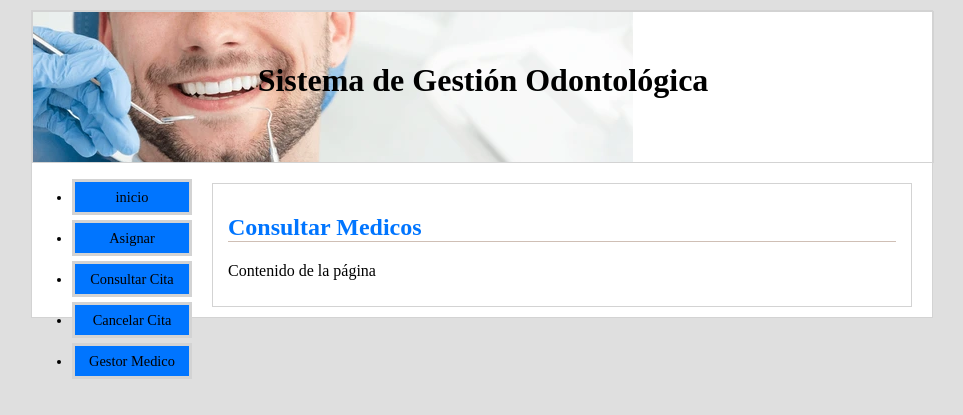
After one commit to JOANC-program/odontologia, a PHP site: page /Vista/html/gestorMedicos.php in a window 1280 px wide. The commit adds this page. Shown: the top 415 px of the page, without its empty margins (158-1121 px from the left). Run offline with PHP 8.4, Linux system fonts and the light colour scheme.

Commit message:
Inicio del apartado del gestorMedicos

```diff
--- a/Vista/html/asignar.php
+++ b/Vista/html/asignar.php
@@ -20,6 +20,7 @@
             <li class="activa"><a href="index.php?accion=asignar">Asignar</a> </li>
             <li><a href="index.php?accion=consultar">Consultar Cita</a> </li>
             <li><a href="index.php?accion=cancelar">Cancelar Cita</a> </li>
+            <li><a href="index.php?accion=medicos">Gestor Medicos</a> </li>
         </ul>
         <div id="contenido">
             <h2>Asignar cita</h2>
@@ -100,7 +101,7 @@
                     <tr>
                         <td colspan="2">
                             <input type="submit" name="asignarEnviar" value="Enviar"
-                                id="asignarEnviar">
+                                id="asignarEnviar" onmousedown="enviar()" disabled>
                         </td>
                     </tr>
                 </table>
@@ -135,7 +136,7 @@
 
                             <td>Fecha de Nacimiento</td>
 
-                            <td><input type="text" name="PacNacimiento"
+                            <td><input type="date" name="PacNacimiento"
 
                                     id="PacNacimiento"></td>
                         </tr>
--- a/Vista/html/cancelar.php
+++ b/Vista/html/cancelar.php
@@ -20,6 +20,7 @@
             <li><a href="index.php?accion=asignar">Asignar</a> </li>
             <li><a href="index.php?accion=consultar">Consultar Cita</a> </li>
             <li class="activa"><a href="index.php?accion=consultar">Cancelar Cita</a>
+            <li><a href="index.php?accion=medicos">Gestor Medicos</a> </li>
         </ul>
         <div id="contenido">
             <h2>Cancelar Cita</h2>
--- a/Vista/html/consultar.php
+++ b/Vista/html/consultar.php
@@ -21,6 +21,7 @@
             <li class="activa"><a href="index.php?accion=consultar">Consultar Cita</a>
             </li>
             <li><a href="index.php?accion=cancelar">Cancelar Cita</a> </li>
+            <li><a href="index.php?accion=medicos">Gestor Medicos</a> </li>
         </ul>
         <div id="contenido">
             <h2>Consultar Cita</h2>
--- a/Vista/html/consultarPaciente.php
+++ b/Vista/html/consultarPaciente.php
@@ -9,6 +9,7 @@
 <body>
     <?php
     if ($result->num_rows > 0) {
+        echo "<!--PACIENTE_EXISTE-->";
     ?>
         <table>
             <tr>
@@ -33,11 +34,9 @@
     } else {
     ?>
         <p>El paciente no existe en la base de datos.</p>
-        <input type="button" name="ingPaciente" id="ingPaciente" value="Ingresar
-Paciente" onclick="mostrarFormulario()">
+        <input type="button" name="ingPaciente" id="ingPaciente" value="Ingresar Paciente" onclick="mostrarFormulario()">
     <?php
     }
     ?>
 </body>
-
 </html>
--- /dev/null
+++ b/Vista/html/gestorMedicos.php
@@ -0,0 +1,26 @@
+<!DOCTYPE html>
+<html>
+
+<head>
+    <title>Sistema de Gestión Odontológica</title>
+    <link rel="stylesheet" type="text/css" href="Vista/css/estilos.css">
+</head>
+<body>
+    <div id="contenedor">
+        <div id="encabezado">
+            <h1>Sistema de Gestión Odontológica</h1>
+        </div>
+        <ul id="menu">
+            <li><a href="index.php">inicio</a> </li>
+            <li><a href="index.php?accion=asignar">Asignar</a> </li>
+            <li><a href="index.php?accion=consultar">Consultar Cita</a> </li>
+            <li><a href="index.php?accion=cancelar">Cancelar Cita</a> </li>
+            <li class="activa"><a href="index.php?accion=medicos">Gestor Medico</a>
+        </ul>
+        <div id="contenido">
+            <h2>Consultar Medicos</h2>
+            <p>Contenido de la página</p>
+        </div>
+    </div>
+</body>
+</html>
--- a/Vista/html/inicio.php
+++ b/Vista/html/inicio.php
@@ -18,6 +18,7 @@
             <li><a href="index.php?accion=asignar">Asignar</a> </li>
             <li><a href="index.php?accion=consultar">Consultar Cita</a> </li>
             <li><a href="index.php?accion=cancelar">Cancelar Cita</a> </li>
+            <li><a href="index.php?accion=medicos">Gestor Medicos</a> </li>
         </ul>
         <div id="contenido">
             <h2>Información General</h2>
--- a/index.php
+++ b/index.php
@@ -13,7 +13,10 @@ if (isset($_GET["accion"])) {
         $controlador->verPagina('Vista/html/consultar.php');
     } elseif ($_GET["accion"] == "cancelar") {
         $controlador->verPagina('Vista/html/cancelar.php');
-    } elseif ($_GET["accion"] == "guardarCita") {
+    } elseif ($_GET["accion"] == "medicos") {
+        $controlador->verPagina('Vista/html/gestorMedicos.php');
+    }
+    elseif ($_GET["accion"] == "guardarCita") {
         $controlador->agregarCita(
             $_POST["asignarDocumento"],
 
```
Also changed, not shown: Vista/js/script.js (+20 -3 lines).
